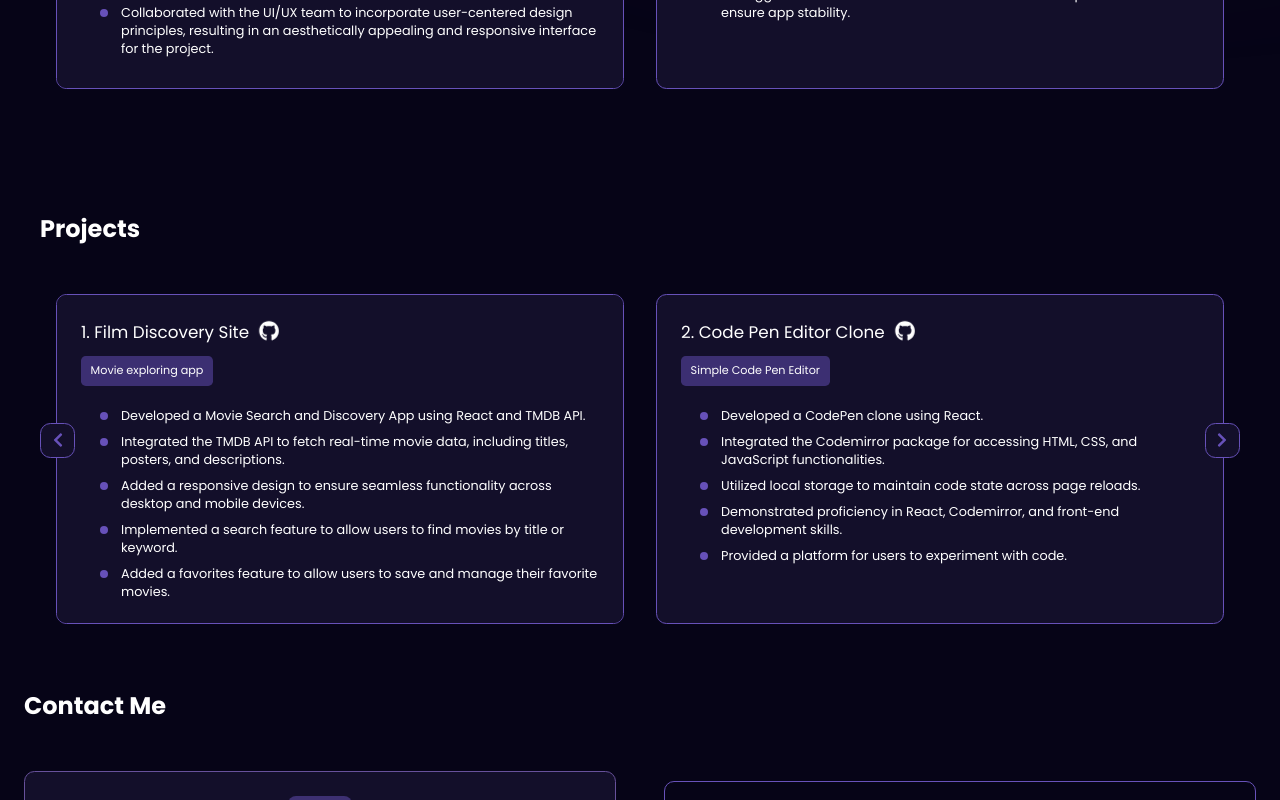
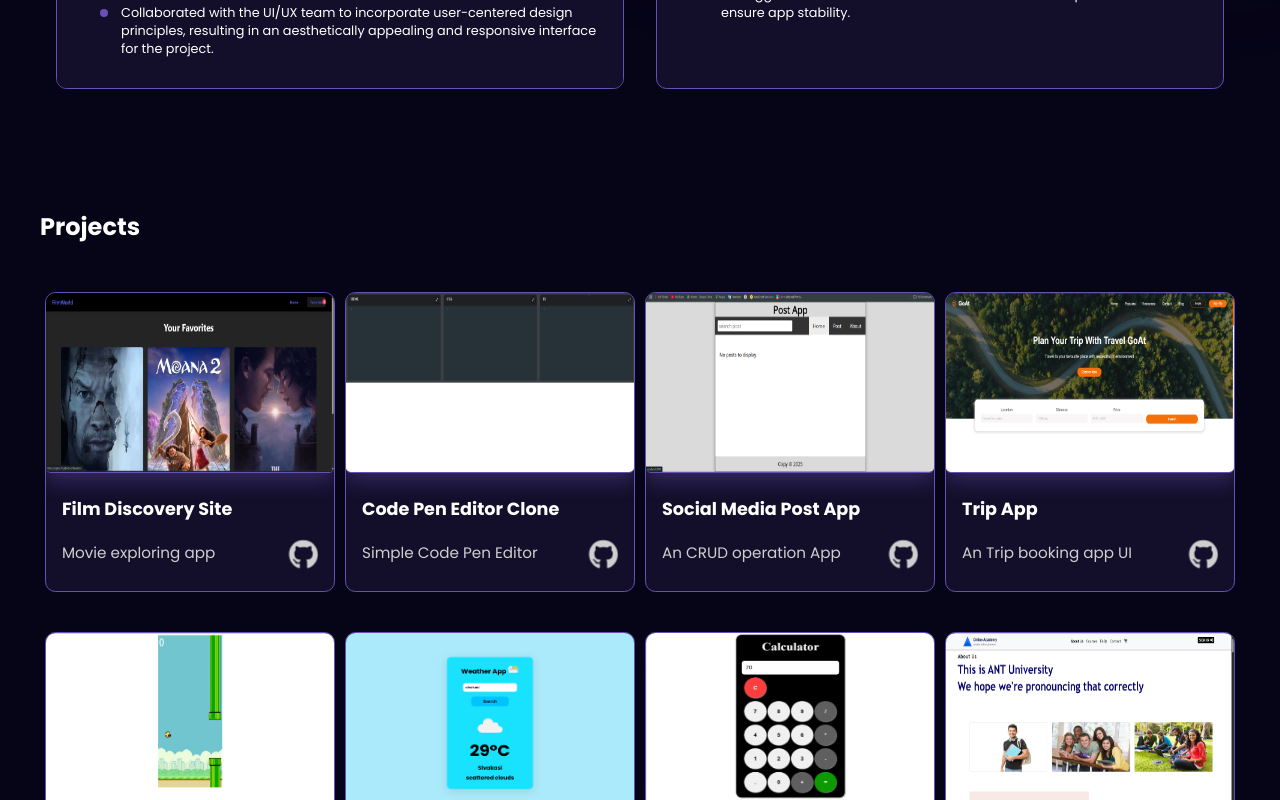
Before and after one commit to Raghul7S/PortfolioApp, a React (Create React App) app: page / in a window 1280 px wide. Shown: the part 2000-2800 px from the top of the page. Built offline with nearby package versions, Linux system fonts and the light colour scheme.

Commit message:
Project section changes

```diff
--- a/src/App.js
+++ b/src/App.js
@@ -17,8 +17,8 @@
       <Hero />
       <Skills />
       <Experience />
-      <Project />
-      {/* <Projects /> */}
+      {/* <Project /> */}
+      <Projects />
       <Contact />
       </div>
       <Footer />
--- a/src/Utils/data.js
+++ b/src/Utils/data.js
@@ -44,23 +44,19 @@
 
 export const PROJECT_DETAIL = [
   {
-    title: "1. Film Discovery Site",
+    title: "Film Discovery Site",
     subject: "Movie exploring app",
-    preview: '../../public/assets/film_app.png',
-    responsibilities: [
+    preview: './assets/film_app.png',
+    overview: [
       "Developed a Movie Search and Discovery App using React and TMDB API.",
-      "Integrated the TMDB API to fetch real-time movie data, including titles, posters, and descriptions.",
-      "Added a responsive design to ensure seamless functionality across desktop and mobile devices.",
-      "Implemented a search feature to allow users to find movies by title or keyword.",
-      "Added a favorites feature to allow users to save and manage their favorite movies.",
     ],
     link: "https://raghul7s.github.io/MovieExplorer/",
   },
   {
-    title: "2. Code Pen Editor Clone",
+    title: "Code Pen Editor Clone",
     subject: "Simple Code Pen Editor",
-    preview: '../../public/assets/code_pen.png',
-    responsibilities: [
+    preview: './assets/code_pen.png',
+    overview: [
       "Developed a CodePen clone using React.",
       "Integrated the Codemirror package for accessing HTML, CSS, and JavaScript functionalities.",
       "Utilized local storage to maintain code state across page reloads.",
@@ -71,10 +67,10 @@
   },
 
   {
-    title: "3. Social Media Post App",
-    subject: "An app using CRUD operation and API",
-    preview: '../../public/assets/post_app.png',
-    responsibilities: [
+    title: "Social Media Post App",
+    subject: "An CRUD operation App",
+    preview: './assets/post_app.png',
+    overview: [
       "Developed a social media post application using React.",
       "Implemented CRUD (Create, Read, Update, Delete) functionality for managing posts.",
       "Integrated a local API to store and retrieve post data.",
@@ -85,10 +81,10 @@
   },
 
   {
-    title: "4. Trip App",
+    title: "Trip App",
     subject: "An Trip booking app UI",
-    preview: '../../public/assets/trip_app.png',
-    responsibilities: [
+    preview: './assets/trip_app.png',
+    overview: [
       "Developed a travel trip app UI using React.",
       "Ensured the UI is fully responsive, adapting to various screen sizes and devices.",
       "Designed the UI with a focus on user-friendliness and ease of navigation.",
@@ -99,10 +95,10 @@
   },
 
   {
-    title: "5. Flappy Bird Game",
-    subject: "Developed using JS",
-    preview: '../../public/assets/flappybird_app.png',
-    responsibilities: [
+    title: "Flappy Bird Game",
+    subject: "Flappy Bird Clone",
+    preview: './assets/flappybird_app.png',
+    overview: [
       "Cloned the popular Flappy Bird game using JavaScript.",
       "Ensured the game is responsive and user-friendly.",
       "Added a scoreboard to track the player's score.",
@@ -113,10 +109,10 @@
   },
 
   {
-    title: "6. Weather App",
-    subject: "Developed using Js",
-    preview: '../../public/assets/weather_app.png',
-    responsibilities: [
+    title: "Weather App",
+    subject: "Simple Weather App",
+    preview: './assets/weather_app.png',
+    overview: [
       "Created a Weather App using HTML, CSS and JavaScript.",
       "User can enter the name of a city to fetch weather data.",
       "Triggers the weather data fetch for the specified city.",
@@ -127,10 +123,10 @@
   },
 
   {
-    title: "7. Simple Calculator",
+    title: "Simple Calculator",
     subject: "Basic Calculator using JS",
-    preview: '../../public/assets/calculator_app.png',
-    responsibilities: [
+    preview: './assets/calculator_app.png',
+    overview: [
       "Created a basic calculator using HTML, CSS, and JavaScript.",
       "Implemented arithmetic operations such as addition, subtraction, multiplication, and division.",
       "Designed the calculator's interface with HTML and CSS for a visually appealing and intuitive user experience.",
@@ -141,10 +137,10 @@
   },
 
   {
-    title: "8. Online Academy",
-    subject: "User Interface of an Academy website",
-    preview: '../../public/assets/academy_app.png',
-    responsibilities: [
+    title: "Online Academy",
+    subject: "UI of an Academy website",
+    preview: './assets/academy_app.png',
+    overview: [
       "Developed an online software academy website using Bootstrap.",
       "Focused on designing the user interface (UI) using Bootstrap's components and utilities.",
       "Ensured the website is fully responsive, adapting seamlessly to various screen sizes and devices.",
--- a/src/components/Footer/Footer.jsx
+++ b/src/components/Footer/Footer.jsx
@@ -4,7 +4,7 @@
 const Footer = () => {
   return (
     <div className='footer'>
-        &copy; 2024 Raghul V, Personal Portfolio
+        &copy; 2025 Raghul V, Personal Portfolio
     </div>
   )
 }
--- a/src/components/Project/ProjectCard/ProjectCards.css
+++ b/src/components/Project/ProjectCard/ProjectCards.css
@@ -1,35 +1,39 @@
-.project-card {
+.card {
+  margin-top: 1rem;
   background: #130f2a;
   border: 1.5px solid #6751b9;
-  border-radius: 12px;
+  border-radius: 0.65rem;
   overflow: hidden;
-  width: 300px;
+  width: 290px;
   color: #ffffff;
-  transition: all 0.3s ease;
+  transition: transform 0.3s ease;
 }
 
-.project-card:hover {
-  transform: scale(1.03);
+.card:hover {
+  transform: scale(1.02);
   box-shadow: 0 8px 20px rgba(103, 81, 185, 0.4);
 }
 
-.project-image {
+.image {
   width: 100%;
   height: 180px;
-  object-fit: cover;
+  object-fit: fill;
   border-bottom: 1px solid #6751b9;
+  border-bottom-right-radius: 0.33rem;
+  border-bottom-left-radius: 0.33rem;
+  box-shadow: 0 8px 20px rgba(103, 81, 185, 0.4);
 }
 
-.project-text-wrapper {
+.text-wrapper {
   padding: 16px;
 }
 
-.project-title {
+.title {
   font-size: 1.1rem;
   margin-bottom: 8px;
 }
 
-.project-subject {
+.subject {
   font-size: 0.95rem;
   color: #cfcfcf;
   display: flex;
@@ -37,17 +41,41 @@
   justify-content: space-between;
 }
 
-.github-icon-link {
-  margin-left: 10px;
+.icon-link {
+  padding-top: 10px;
   color: #cfcfcf;
   text-decoration: none;
-  transition: color 0.3s ease;
+  animation: zoom 2s infinite;
 }
 
-.github-icon-link:hover {
-  color: #6751b9;
+.icon {
+  font-size: 1.8rem;
+  transition: color 0.3s ease;
+  cursor: pointer;
 }
 
-.github-icon {
-  font-size: 1.1rem;
+@keyframes zoom {
+  0% {
+    transform: scale(1);
+  }
+  50% {
+    transform: scale(1.1);
+  }
+  100% {
+    transform: scale(1);
+  }
 }
+
+@media (max-width: 599px) {
+  .title {
+    font-size: 0.95rem;
+  }
+
+  .subject {
+    font-size: 0.85rem;
+  }
+
+  .icon {
+    font-size: 1.5rem;
+  }
+}
--- a/src/components/Project/ProjectCard/ProjectCards.jsx
+++ b/src/components/Project/ProjectCard/ProjectCards.jsx
@@ -1,21 +1,22 @@
 import React from "react";
 import { FaGithub } from "react-icons/fa";
+import './ProjectCards.css'
 
 const ProjectCard = ({ title, subject, preview, link }) => {
   return (
-    <div style={styles.card}>
-      <img src={preview} alt={title} style={styles.image} />
-      <div style={styles.textWrapper}>
-        <h3 style={styles.title}>{title}</h3>
-        <p style={styles.subject}>
+    <div className="card">
+      <img src={preview} alt={title} className="image"/>
+      <div className="text-wrapper">
+        <h3 className="title">{title}</h3>
+        <p className="subject">
           {subject}
           <a
             href={link}
             target="_blank"
             rel="noopener noreferrer"
-            style={styles.iconLink}
+            className="icon-link"
           >
-            <FaGithub style={styles.icon} />
+            <FaGithub className="icon" />
           </a>
         </p>
       </div>
@@ -23,46 +24,4 @@
   );
 };
 
-const styles = {
-  card: {
-    marginTop:'1rem',
-    background: "#130f2a",
-    border: "1.5px solid #6751b9",
-    borderRadius: "12px",
-    overflow: "hidden",
-    width: "300px",
-    color: "#ffffff",
-    transition: "transform 0.3s ease",
-  },
-  image: {
-    width: "100%",
-    height: "180px",
-    objectFit: "cover",
-    borderBottom: "1px solid #6751b9",
-  },
-  textWrapper: {
-    padding: "16px",
-  },
-  title: {
-    fontSize: "1.1rem",
-    marginBottom: "8px",
-  },
-  subject: {
-    fontSize: "0.95rem",
-    color: "#cfcfcf",
-    display: "flex",
-    alignItems: "center",
-    justifyContent: "space-between",
-  },
-  iconLink: {
-    paddingTop: "10px",
-    color: "#cfcfcf",
-    textDecoration: "none",
-  },
-  icon: {
-    fontSize: "2rem",
-    transition: "color 0.3s ease",
-  },
-};
-
 export default ProjectCard;
--- /dev/null
+++ b/src/components/Project/Projects.css
@@ -0,0 +1,23 @@
+.projects-wrapper {
+    padding-top: 5.5rem;
+    margin: 1rem;
+}
+
+.projects-title{
+    font-size: 1.5rem;
+    font-weight: 600;
+    margin-bottom: 2rem;
+}
+
+.card-list {
+    display: flex;
+    flex-wrap: wrap;
+    justify-content: space-around;
+    row-gap: 1.5rem;
+}
+
+@media (max-width: 375px){
+    .projects-title{
+        font-size: 1.2rem;
+    }
+}
--- a/src/components/Project/Projects.js
+++ b/src/components/Project/Projects.jsx
@@ -1,12 +1,13 @@
 import React from 'react'
 import { PROJECT_DETAIL } from '../../utils/data'
 import ProjectCards from './ProjectCard/ProjectCards'
+import './Projects.css'
 
 const Projects = () => {
   return (
-    <div>
-    <h5 style={{fontSize: '1.5rem', fontWeight: 600, marginBottom: '2rem'}}>Projects</h5>
-    <div style={{display: 'flex', gap: '1rem', flexWrap: 'wrap'}}>
+    <div className='projects-wrapper' id='projects'>
+    <h5 className='projects-title'>Projects</h5>
+    <div className='card-list'>
         {PROJECT_DETAIL.map((project, index)=>(
             <ProjectCards
             key={index}
```
